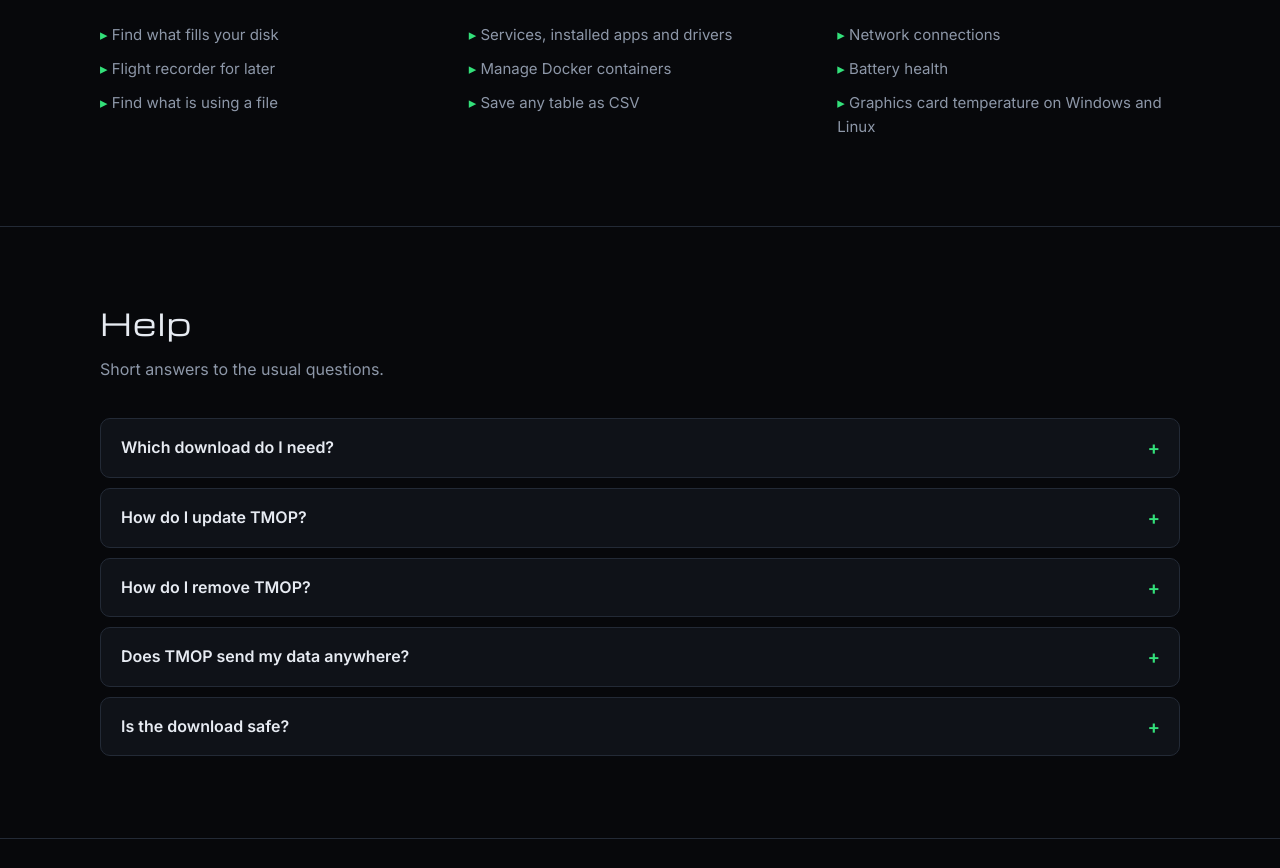
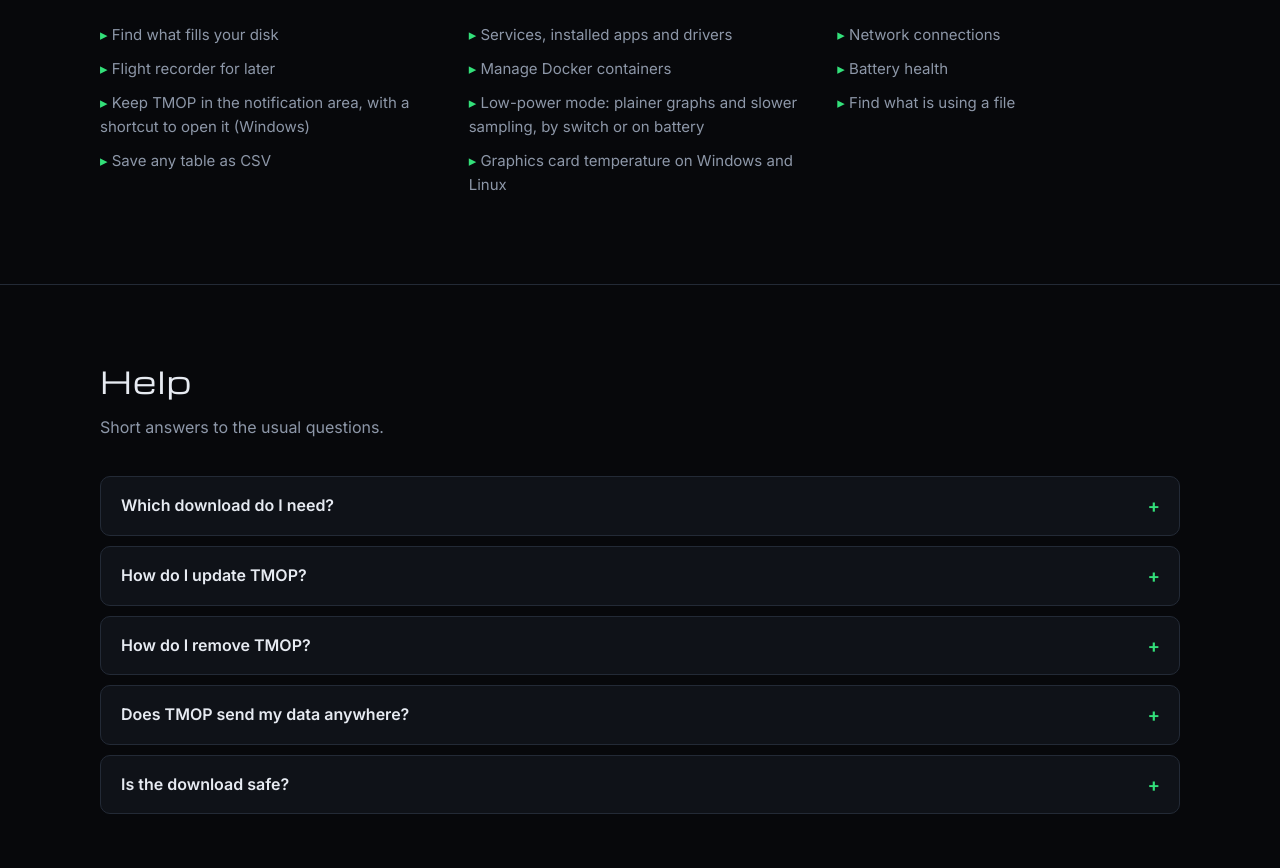
Before and after one commit to tekikaito/tmop, a plain HTML site: page docs/index.html in a window 1280 px wide. Shown: the part 4978-5846 px from the top of the page. Drawn offline with nearby package versions, Linux system fonts and the light colour scheme; no server answers.

Commit message:
Docs: low-power mode, and the notification area on the download page
README: a "Low-power mode" section after the notification-area one, two rows in the
platform table. Download page: two entries in the "more" list.

Refs #194

Co-Authored-By: Claude Sonnet 5.5 <noreply@anthropic.com>
Claude-Session: https://claude.ai/code/session_015qfk8e8Kenbj2hUnEDBh3T

```diff
--- a/docs/index.html
+++ b/docs/index.html
@@ -494,6 +494,8 @@
         <li>Flight recorder for later</li>
         <li>Manage Docker containers</li>
         <li>Battery health</li>
+        <li>Keep TMOP in the notification area, with a shortcut to open it (Windows)</li>
+        <li>Low-power mode: plainer graphs and slower sampling, by switch or on battery</li>
         <li>Find what is using a file</li>
         <li>Save any table as CSV</li>
         <li>Graphics card temperature on Windows and Linux</li>
```
Also changed, not shown: 1 other file.
